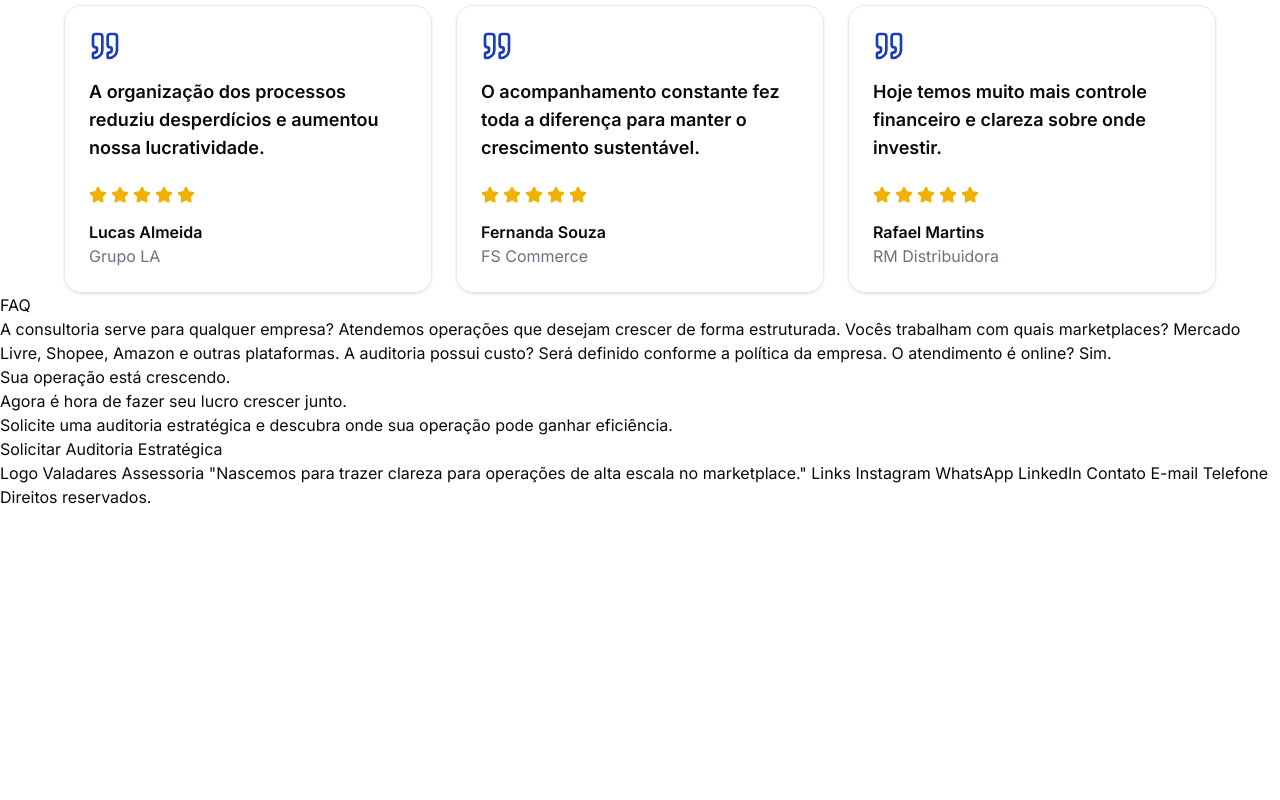
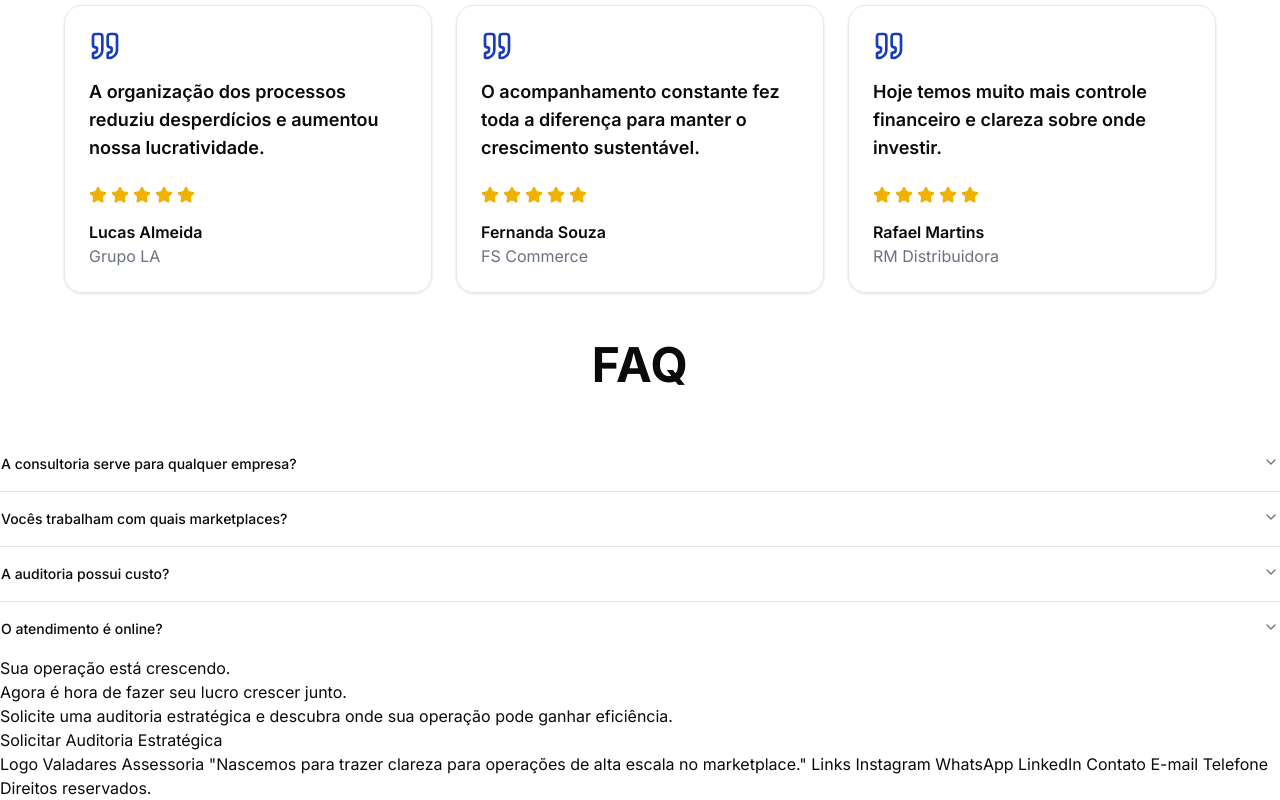
Before and after one commit to andersongama-dev/valadares, a Next.js app: page / in a window 1280 px wide. Shown: the part 3700-4500 px from the top of the page. Before the commit the page ends 4209 px from the top, so only its background shows below. Built offline with nearby package versions, Linux system fonts and the light colour scheme.

Commit message:
feat: styling of the FAQ section

```diff
--- a/app/page.tsx
+++ b/app/page.tsx
@@ -19,6 +19,12 @@ import {
   TrendingUp,
   Zap,
 } from "lucide-react";
+import {
+  Accordion,
+  AccordionContent,
+  AccordionItem,
+  AccordionTrigger,
+} from "@/components/ui/accordion";
 
 export default function Home() {
   return (
@@ -552,17 +558,53 @@ export default function Home() {
         </div>
       </section>
 
-      <section>
+      <section className="mt-12">
         <div>
-          <h2>FAQ</h2>
+          <h2 className="text-5xl text-center font-bold tracking-[0.01em]">
+            FAQ{" "}
+          </h2>
         </div>
 
-        <div>
-          A consultoria serve para qualquer empresa? Atendemos operações que
-          desejam crescer de forma estruturada. Vocês trabalham com quais
-          marketplaces? Mercado Livre, Shopee, Amazon e outras plataformas. A
-          auditoria possui custo? Será definido conforme a política da empresa.
-          O atendimento é online? Sim.
+        <div className="w-7xl mx-auto mt-12">
+          <Accordion className="w-full">
+            <AccordionItem value="item-1">
+              <AccordionTrigger>
+                A consultoria serve para qualquer empresa?
+              </AccordionTrigger>
+              <AccordionContent>
+                Atendemos operações que desejam crescer de forma estruturada,
+                independentemente do porte, desde que busquem melhorar
+                processos, rentabilidade e gestão.
+              </AccordionContent>
+            </AccordionItem>
+
+            <AccordionItem value="item-2">
+              <AccordionTrigger>
+                Vocês trabalham com quais marketplaces?
+              </AccordionTrigger>
+              <AccordionContent>
+                Trabalhamos com Mercado Livre, Shopee, Amazon e outras
+                plataformas, adaptando a estratégia às necessidades de cada
+                operação.
+              </AccordionContent>
+            </AccordionItem>
+
+            <AccordionItem value="item-3">
+              <AccordionTrigger>A auditoria possui custo?</AccordionTrigger>
+              <AccordionContent>
+                O investimento será definido conforme a política comercial da
+                empresa e o escopo da análise.
+              </AccordionContent>
+            </AccordionItem>
+
+            <AccordionItem value="item-4">
+              <AccordionTrigger>O atendimento é online?</AccordionTrigger>
+              <AccordionContent>
+                Sim. Todo o atendimento pode ser realizado de forma online,
+                permitindo acompanhar empresas de qualquer região.
+              </AccordionContent>
+            </AccordionItem>
+          </Accordion>
         </div>
       </section>
 
--- /dev/null
+++ b/components/ui/accordion.tsx
@@ -0,0 +1,72 @@
+import { Accordion as AccordionPrimitive } from "@base-ui/react/accordion"
+
+import { cn } from "@/lib/utils"
+import { ChevronDownIcon, ChevronUpIcon } from "lucide-react"
+
+function Accordion({ className, ...props }: AccordionPrimitive.Root.Props) {
+  return (
+    <AccordionPrimitive.Root
+      data-slot="accordion"
+      className={cn("flex w-full flex-col", className)}
+      {...props}
+    />
+  )
+}
+
+function AccordionItem({ className, ...props }: AccordionPrimitive.Item.Props) {
+  return (
+    <AccordionPrimitive.Item
+      data-slot="accordion-item"
+      className={cn("not-last:border-b", className)}
+      {...props}
+    />
+  )
+}
+
+function AccordionTrigger({
+  className,
+  children,
+  ...props
+}: AccordionPrimitive.Trigger.Props) {
+  return (
+    <AccordionPrimitive.Header className="flex">
+      <AccordionPrimitive.Trigger
+        data-slot="accordion-trigger"
+        className={cn(
+          "group/accordion-trigger relative flex flex-1 items-start justify-between rounded-md border border-transparent py-4 text-left text-sm font-medium transition-all outline-none hover:underline focus-visible:border-ring focus-visible:ring-3 focus-visible:ring-ring/50 focus-visible:after:border-ring aria-disabled:pointer-events-none aria-disabled:opacity-50 **:data-[slot=accordion-trigger-icon]:ml-auto **:data-[slot=accordion-trigger-icon]:size-4 **:data-[slot=accordion-trigger-icon]:text-muted-foreground",
+          className
+        )}
+        {...props}
+      >
+        {children}
+        <ChevronDownIcon data-slot="accordion-trigger-icon" className="pointer-events-none shrink-0 group-aria-expanded/accordion-trigger:hidden" />
+        <ChevronUpIcon data-slot="accordion-trigger-icon" className="pointer-events-none hidden shrink-0 group-aria-expanded/accordion-trigger:inline" />
+      </AccordionPrimitive.Trigger>
+    </AccordionPrimitive.Header>
+  )
+}
+
+function AccordionContent({
+  className,
+  children,
+  ...props
+}: AccordionPrimitive.Panel.Props) {
+  return (
+    <AccordionPrimitive.Panel
+      data-slot="accordion-content"
+      className="overflow-hidden text-sm data-open:animate-accordion-down data-closed:animate-accordion-up"
+      {...props}
+    >
+      <div
+        className={cn(
+          "h-(--accordion-panel-height) pt-0 pb-4 data-ending-style:h-0 data-starting-style:h-0 [&_a]:underline [&_a]:underline-offset-3 [&_a]:hover:text-foreground [&_p:not(:last-child)]:mb-4",
+          className
+        )}
+      >
+        {children}
+      </div>
+    </AccordionPrimitive.Panel>
+  )
+}
+
+export { Accordion, AccordionItem, AccordionTrigger, AccordionContent }
```
